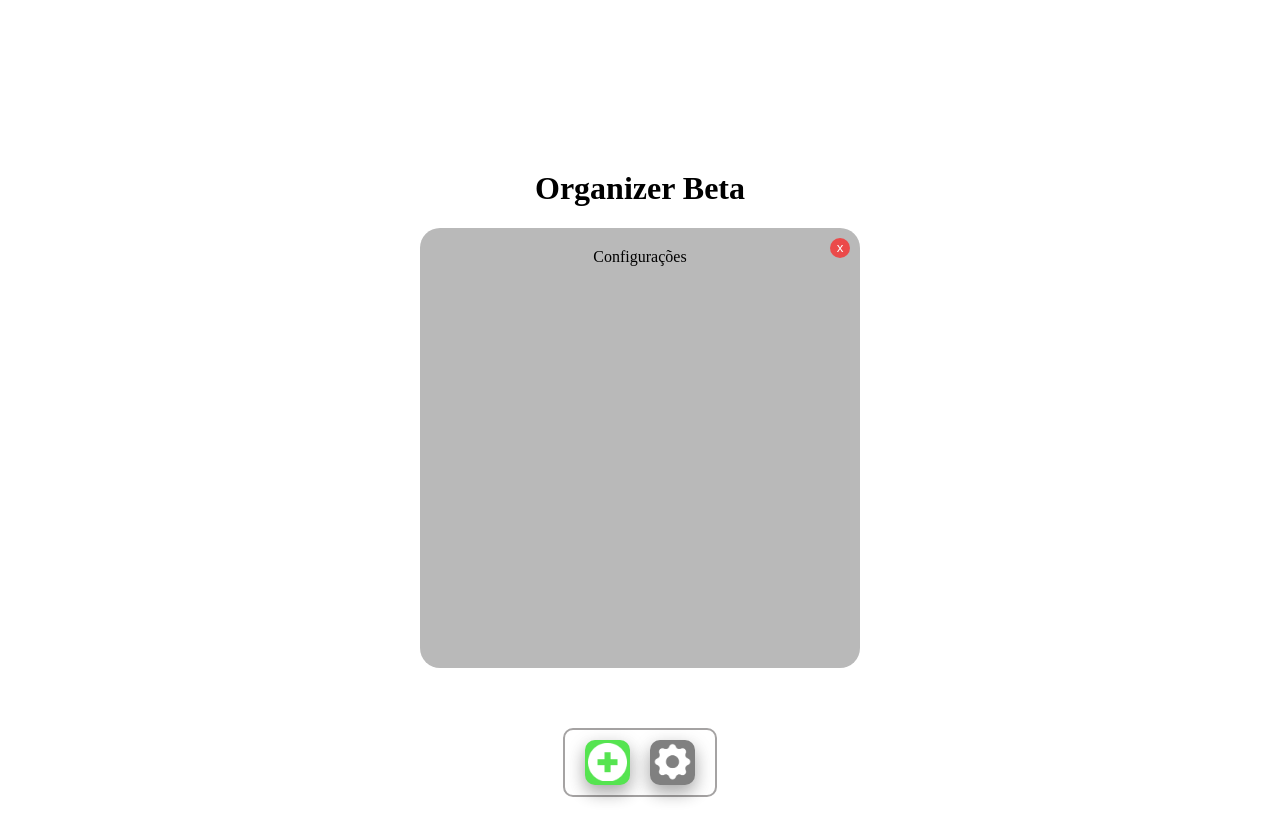
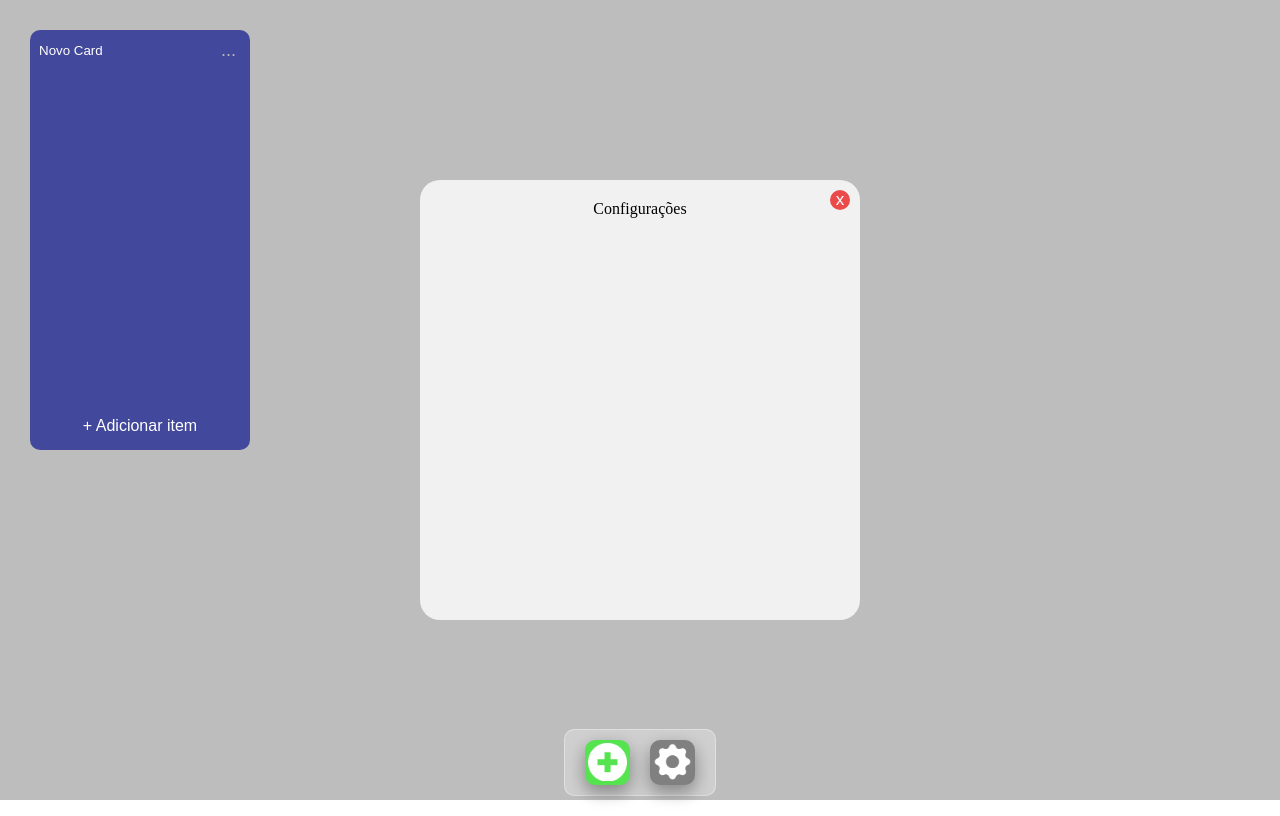
Before and after one commit to patrick095/Organizer, a React (Create React App) app: page / in a window 1280 px wide. Both pictures are taken after a click on the button 672 px from the left and 762 px from the top of the page. Built offline with nearby package versions, Linux system fonts and the light colour scheme.

Commit message:
add navbar add add button add config button add cards

```diff
--- a/public/index.html
+++ b/public/index.html
@@ -24,7 +24,7 @@
       work correctly both with client-side routing and a non-root public URL.
       Learn how to configure a non-root public URL by running `npm run build`.
     -->
-    <title>Organizer Beta</title>
+    <title>Organizador Beta</title>
   </head>
   <body>
     <noscript>You need to enable JavaScript to run this app.</noscript>
--- a/src/components/PageDefault/components/createNew/index.js
+++ b/src/components/PageDefault/components/createNew/index.js
@@ -1,18 +1,34 @@
-import React from 'react';
+import React, { useEffect, useState } from 'react';
 
 import "./styles.css"
 
-function CreateNew({children}) {
+function CreateNew(props) {
+    const [options, setOptions] = useState('')
+    const [select, setSelect] = useState('')
+    const [newItem, setNewItem] = useState({})
+    const [dataFunc, setFunc] = props.setFunc
+
+    useEffect(()=>{
+        if (select === "card") {
+            setOptions(
+                <input type="text" placeholder="Nome" onChange={(e)=> setNewItem({...newItem, title: e.target.value})} />
+            )
+        }
+    }, [select])
+    function saveNewItem(){
+        setFunc([...dataFunc,newItem])
+        props.closeButton("")
+    }
 
     return (
         <div className="newCard">
-            <button className="closeButton" onClick={() => children(<div></div>)}>x</button>
+            <button className="closeButton" onClick={() => props.closeButton("")}>x</button>
             <span>Criar novo Item</span>
-            <form>
+            <form onSubmit={(event) => event.preventDefault()}>
             <label>Tipo: </label>
-            <select>
+            <select onChange={(e) => setSelect(e.target.value)}>
                 <option>Selecione um tipo</option>
-                <option>Texto</option>
+                <option value="card">Card</option>
                 <option>Lista</option>
                 <option>Tabela</option>
                 <optgroup label="Calendário">
@@ -20,7 +36,9 @@ function CreateNew({children}) {
                     <option>Mensal</option>
                 </optgroup>
             </select>
+            {options}
             </form>
+            <button onClick={()=> saveNewItem()}>Criar</button>
         </div>
     )
 }
--- a/src/components/PageDefault/components/createNew/styles.css
+++ b/src/components/PageDefault/components/createNew/styles.css
@@ -1,14 +1,15 @@
 .newCard {
     width: 400px;
     height: 400px;
-    background-color: rgb(185, 185, 185);
+    background-color: rgb(241, 241, 241);
     border-radius: 20px;
     padding: 20px;
     display: flex;
     flex-direction: column;
     justify-content: space-between;
     align-items: center;
-    position: relative;
+    position: absolute;
+    z-index: 999;
 }
 .closeButton {
     background-color: rgb(235, 74, 74);
@@ -18,11 +19,17 @@
     width: 20px;
     height: 20px;
     border: none;
-    border-radius: 10px;
+    border-radius: 50%;
     cursor: pointer;
     color: white;
     padding: 0;
+    font-size: 17px;
 }
 .closeButton:focus {
     outline:0;
 }
+.newCard form {
+    display: flex;
+    flex-direction: column;
+    justify-content: center;
+}
--- a/src/components/PageDefault/components/settings/index.js
+++ b/src/components/PageDefault/components/settings/index.js
@@ -6,7 +6,7 @@ function Settings({children}) {
 
     return (
         <div className="newCard">
-            <button className="closeButton" onClick={() => children(<div></div>)}>x</button>
+            <button className="closeButton" onClick={() => children("")}>x</button>
             <span>Configurações</span>
         </div>
     )
--- a/src/components/PageDefault/index.js
+++ b/src/components/PageDefault/index.js
@@ -7,19 +7,35 @@ import addButton from '../../assets/buttons/add.png'
 import CreateNew from './components/createNew';
 import Settings from './components/settings';
 
-function PageDefault({children}) {
-    const empityDiv = <div></div>
-const [componentToShow, setComponent ] = useState(empityDiv)
+function PageDefault(props) {
+    const empityDiv = ""
+    const [componentToShow, setComponent ] = useState(empityDiv)
+    const [option, setOption] = useState(0)
+
+    function handleComponent(component,optionSelected){
+        if (componentToShow === empityDiv) {
+            setComponent(component)
+            setOption(optionSelected)
+        }
+        else if (optionSelected !== option) {
+            setComponent(component)
+            setOption(optionSelected)
+        }
+        else {
+            setComponent(empityDiv)
+            setOption(0)
+        }
+    }
     return (
         <div className="content">
-                {children}
+                {props.children}
                 {componentToShow}
                 <Navbar>
                 <li className="button">
-                <button className="new" onClick={() => {setComponent(<CreateNew >{setComponent}</CreateNew>)}}><img src={addButton} alt="addButton" /></button>
+                <button className="new" onClick={() => {handleComponent(<CreateNew setFunc={props.setFunc} closeButton={setComponent}></CreateNew>, 1)}}><img src={addButton} alt="addButton" /></button>
                 </li>
                 <li className="button">
-                    <button className="config" onClick={() => {setComponent(<Settings >{setComponent}</Settings>)}}><img src={configButton} alt="configButton" /></button>
+                    <button className="config" onClick={() => {handleComponent(<Settings >{setComponent}</Settings>, 2)}}><img className="imgrotate" src={configButton} alt="configButton" /></button>
                 </li>
                 </Navbar>
         </div>
--- a/src/components/PageDefault/styles.css
+++ b/src/components/PageDefault/styles.css
@@ -1,7 +1,3 @@
-.body {
-    padding: 0;
-    margin: 0;
-}
 .content {
     display: flex;
     flex-direction: column;
@@ -9,6 +5,7 @@
     align-items: center;
     width: 100%;
     height: 100vh;
+    background-color: rgb(189, 189, 189);
 }
 
 .new {
--- a/src/components/navbar/styles.css
+++ b/src/components/navbar/styles.css
@@ -9,15 +9,18 @@
     align-items: center;
     overflow: visible;
     height: 55px;
+    z-index: 999;
 }
 .navbar .buttons {
     display: flex;
     flex-direction: row;
     list-style-type: none;
-    border: 2px solid rgb(165, 163, 163);
+    border: 1px solid rgba(255, 255, 255, 0.342);
     border-radius: 10px;
     height: 65px;
     padding: 0 10px;
+    background-color: rgba(236, 236, 236, 0.404);
+    backdrop-filter: blur(5px);
 }
 .navbar .buttons .button {
     position: relative;
@@ -50,11 +53,12 @@
 }
 .navbar .button button img {
     width: 100%;
+}
+.navbar .button button .imgrotate {
     transform: rotate(0deg);
     transition: 1s;
 }
-.navbar .button button img:hover{
-    width: 100%;
+.navbar .button button .imgrotate:hover{
     transform: rotate(180deg);
     transition: 1s;
 }
--- a/src/index.js
+++ b/src/index.js
@@ -1,7 +1,7 @@
 import React from 'react';
 import ReactDOM from 'react-dom';
 import App from './App';
-
+import './styles.css'
 ReactDOM.render(
   <React.StrictMode>
     <App />
--- a/src/pages/index/index.js
+++ b/src/pages/index/index.js
@@ -1,12 +1,60 @@
-import React from 'react';
+import React, { useEffect, useState } from 'react';
 import PageDefault from '../../components/PageDefault';
 
 import "./styles.css"
 
 function Index() {
+    const [cards, setCards] = useState([{title: "Novo Card", body: ""}])
+    const [buttonOption, setButtonOption] = useState([])
+    useEffect(()=>{
+        let allOptions = []
+        cards.map(card =>{
+            allOptions.push('')
+        })
+        setButtonOption(allOptions)
+    },[cards])
+    function removeCard(index){
+        cards.splice(index, 1)
+        setCards([...cards])
+    }
+    function changeTitle(index, title){
+       let cardChanged = cards[index]
+        cardChanged.title = title
+        cards.splice(index, 1, cardChanged)
+        setCards([...cards])
+    }
+    function handlebuttonOption(index){
+        if (buttonOption[index] === '') {
+            let newButtonOptions = buttonOption
+            newButtonOptions[index] = "active"
+            setButtonOption([...newButtonOptions])
+        }
+        else {
+            let newButtonOptions = buttonOption
+            newButtonOptions[index] = ""
+            setButtonOption([...newButtonOptions])
+        }
+    }
     return (
-        <PageDefault>
-                <h1>Organizer Beta</h1>
+        <PageDefault setFunc={[cards, setCards]} >
+                <h1 className="h1Background">Organizador</h1>
+                <div className="mainApp">
+                    {cards.map((card, i) =>{
+                        return (
+                            <div className="card" key={"card"+card.title}>
+                                <div className="cardTitle">
+                                <input type="text" value={card.title} onChange={(e) => changeTitle(i, e.target.value)}/>
+                                <button onClick={() => handlebuttonOption(i)} className="cardOptionsButton">...</button>
+                                <div className={'cardOptions '+ buttonOption[i]}>
+                                        <button onClick={()=> removeCard(i)}>Apagar</button>
+                                </div>
+                                </div>
+                                <div className="cardBody">{card.body}</div>
+                                <button className="addItem">+ Adicionar item</button>
+                            </div>
+                        )
+                    })}
+                </div>
         </PageDefault>
     )
 }
--- a/src/pages/index/styles.css
+++ b/src/pages/index/styles.css
@@ -0,0 +1,92 @@
+.h1Background {
+ color: white;
+ position: absolute;
+}
+.mainApp {
+    width: calc(100% - 40px);
+    height: calc(100% - 40px);
+    display: flex;
+    flex-direction: row;
+    z-index: 1;
+}
+.card {
+    width: 200px;
+    height: 400px;
+    border-radius: 10px;
+    background-color: rgb(66, 72, 155);
+    padding: 10px;
+    margin: 10px;
+    position: relative;
+    align-items: center;
+    display: flex;
+    flex-direction: column;
+}
+.card .cardTitle {
+    color: white;
+    display: flex;
+    flex-direction: row;
+    justify-content: space-between;
+    position: relative;
+}
+.card .cardTitle input {
+    border: none;
+    background-color: rgba(255, 255, 255, 0);
+    cursor: pointer;
+    color: white;
+}
+.card .cardTitle .cardOptionsButton {
+    border: none;
+    width: 25px;
+    height: 20px;
+    background-color: rgba(255, 255, 255, 0);
+    cursor: pointer;
+    border-radius: 3px;
+    color: rgb(182, 182, 182);
+    font-size: 18px;
+}
+.card .cardTitle .cardOptionsButton:hover {
+    background-color: rgba(255, 255, 255, 0.267);
+}
+.card .cardTitle .cardOptionsButton:focus {
+    outline: 0;
+}
+.card .cardTitle .cardOptions {
+    position: absolute;
+    right: 0;
+    top: 20px;
+    width: 100px;
+    min-height: 100px;
+    z-index: -1;
+    padding: 5px;
+}
+.card .cardTitle .active {
+    background-color: aliceblue;
+    z-index: 1;
+}
+.card .cardTitle .cardOptions button {
+    border: none;
+    width: 100%;
+    cursor: pointer;
+    padding: 5px;
+}
+.card .cardTitle .cardOptions button:hover {
+    background-color: rgb(170, 170, 170);
+}
+.card .addItem {
+    position: absolute;
+    bottom: 10px;
+    border: none;
+    padding: 5px;
+    width: 90%;
+    border-radius: 10px;
+    background-color: rgba(240, 248, 255, 0);
+    color: white;
+    font-size: 16px;
+    cursor: pointer;
+}
+.card .addItem:hover{
+    background-color: rgba(255, 255, 255, 0.247);
+}
+.card .addItem:focus{
+    outline: 0;
+}
--- /dev/null
+++ b/src/styles.css
@@ -0,0 +1,4 @@
+*, html {
+    margin:0;
+    padding:0;
+}
```
